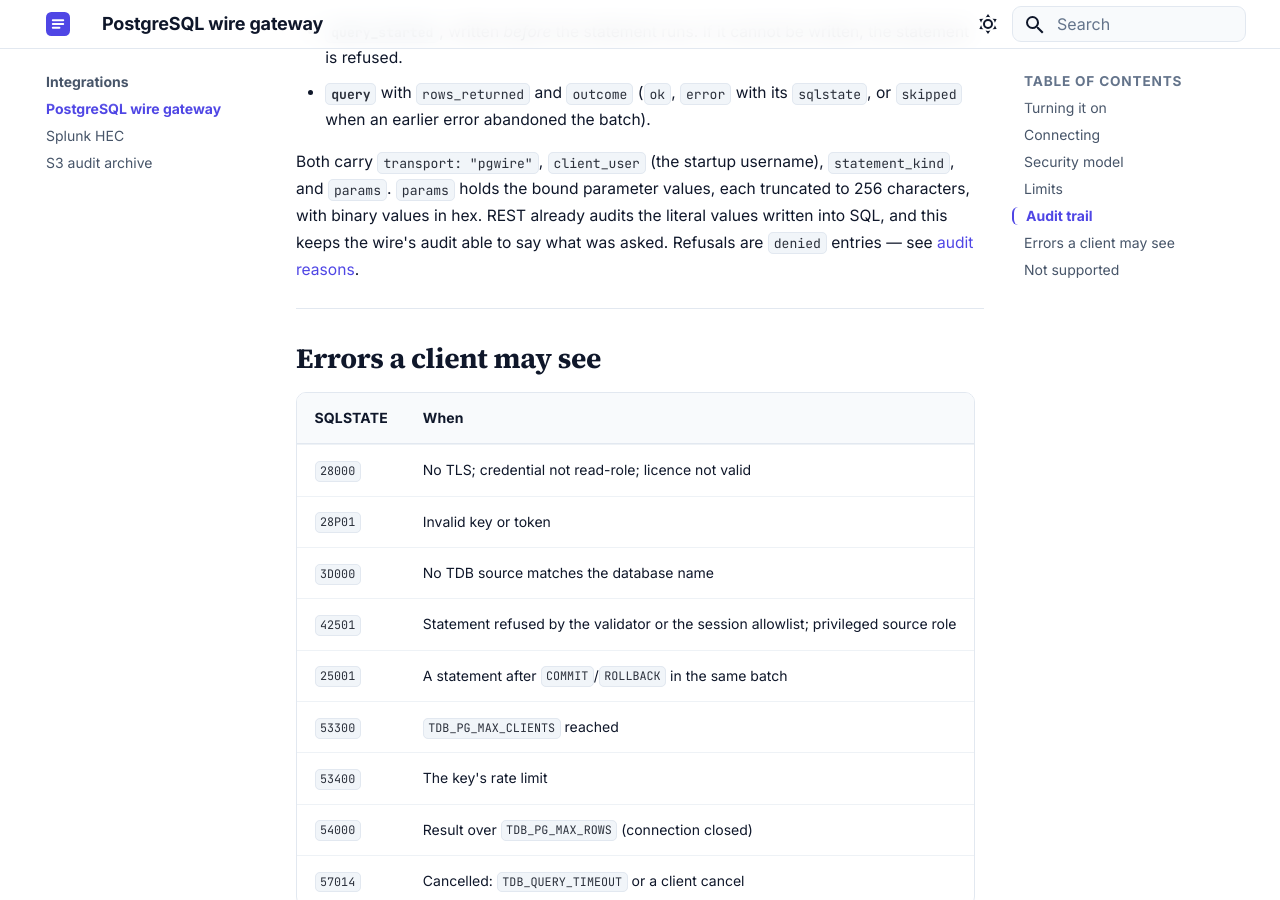
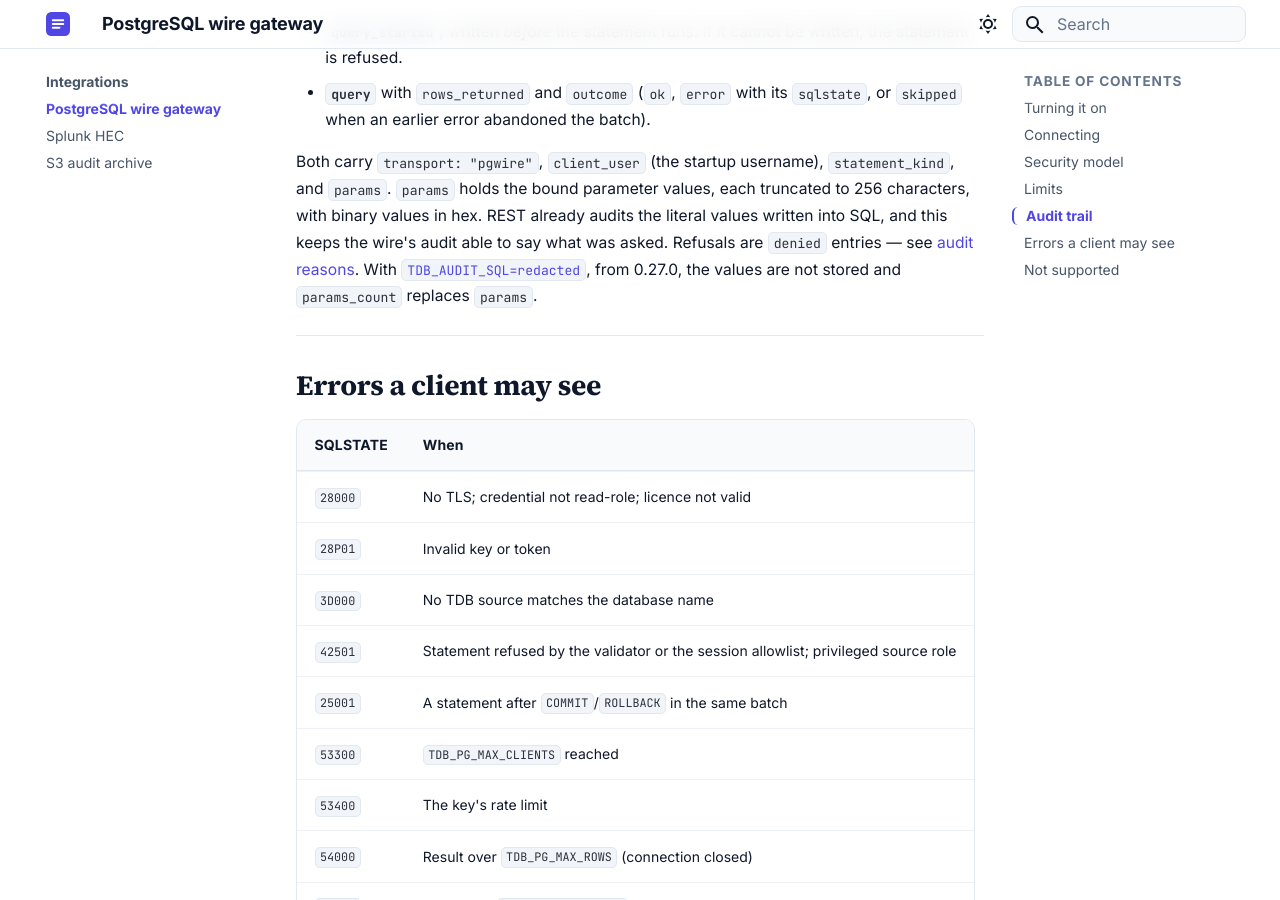
Before and after one commit to tdb-project/tdb-docs, an MkDocs documentation site: the page built from docs/integrations/postgres-wire.md, in a window 1280 px wide and 900 px high, scrolled down 3881 px. Built offline with MkDocs 1.6.1 and Material for MkDocs 9.7.7, drawn with Linux system fonts in a browser that asks for light colours.

Commit message:
docs: gateway params under TDB_AUDIT_SQL=redacted
Co-Authored-By: Claude Opus 5.5 <noreply@anthropic.com>

```diff
--- a/docs/integrations/postgres-wire.md
+++ b/docs/integrations/postgres-wire.md
@@ -184,6 +184,8 @@ each truncated to 256 characters, with binary values in hex. REST already
 audits the literal values written into SQL, and this keeps the wire's audit
 able to say what was asked. Refusals are `denied` entries — see
 [audit reasons](../security/audit.md).
+With [`TDB_AUDIT_SQL=redacted`](../security/audit.md#keeping-values-out-of-the-log), from 0.27.0,
+the values are not stored and `params_count` replaces `params`.
 
 ---
 
```
